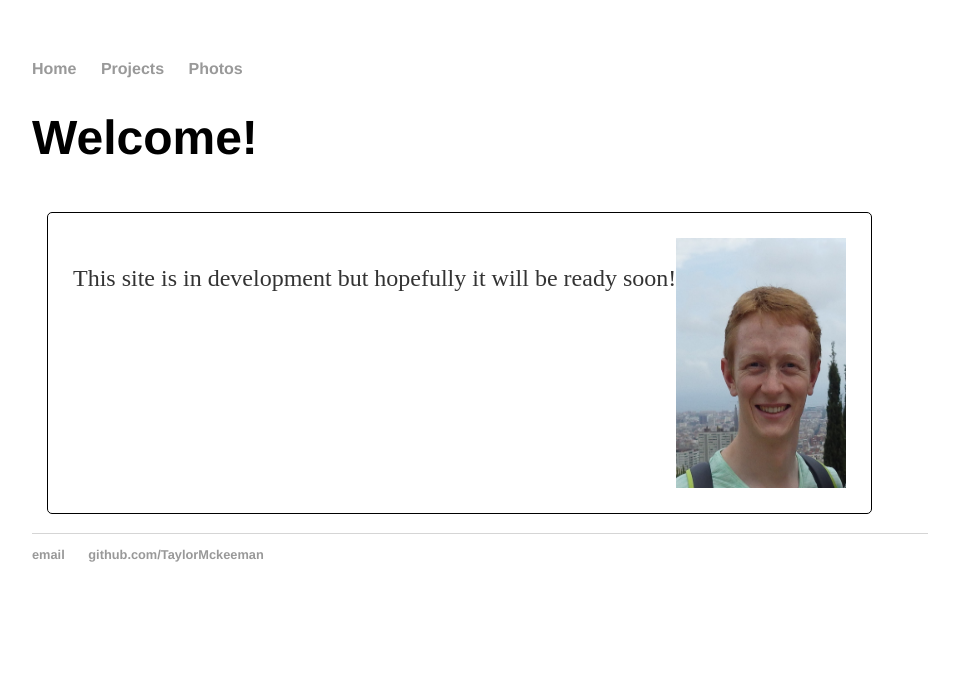
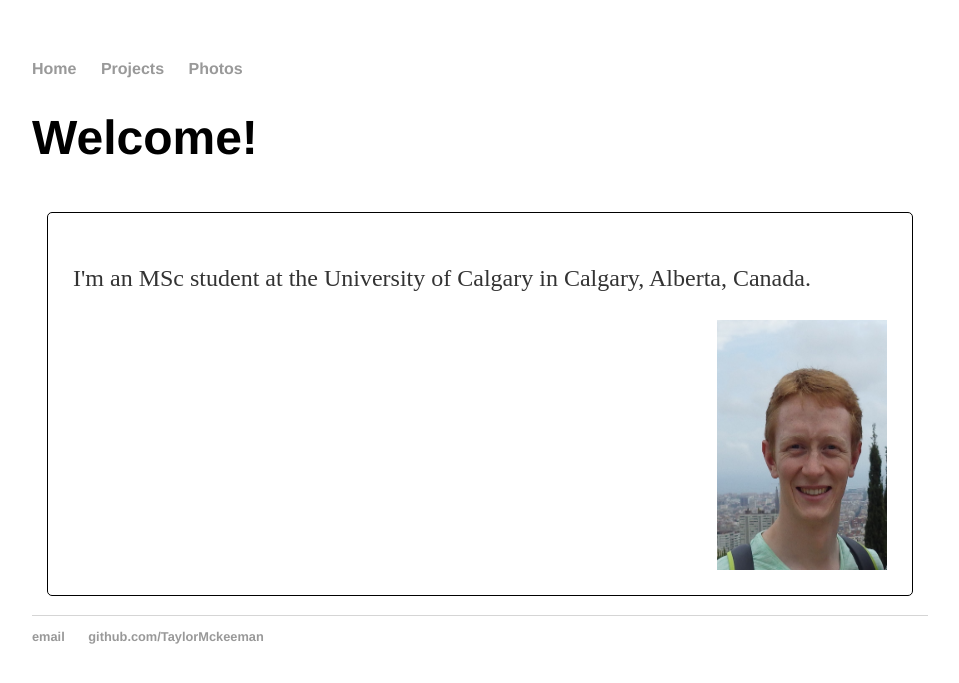
Before and after one commit to TaylorMckeeman/TaylorMckeeman.github.io, a Jekyll site: the page built from index.html, in a window 1280 px wide. Shown: the top 683 px of the page, without its empty margins (160-1119 px from the left). Built offline with Jekyll 4.4.1, drawn with Linux system fonts in a browser that asks for light colours.

Commit message:
Update index.html

```diff
--- a/index.html
+++ b/index.html
@@ -4,6 +4,6 @@ title: Taylor Mckeeman
 ---
 <h1>Welcome!</h1>
 <div class="blurb">
-	<p>This site is in development but hopefully it will be ready soon!</p>
+	<p>I'm an MSc student at the University of Calgary in Calgary, Alberta, Canada. </p>
 	<img src="/resources/t.jpg" width="170" height="250"/>
 </div><!-- /.blurb -->
```
